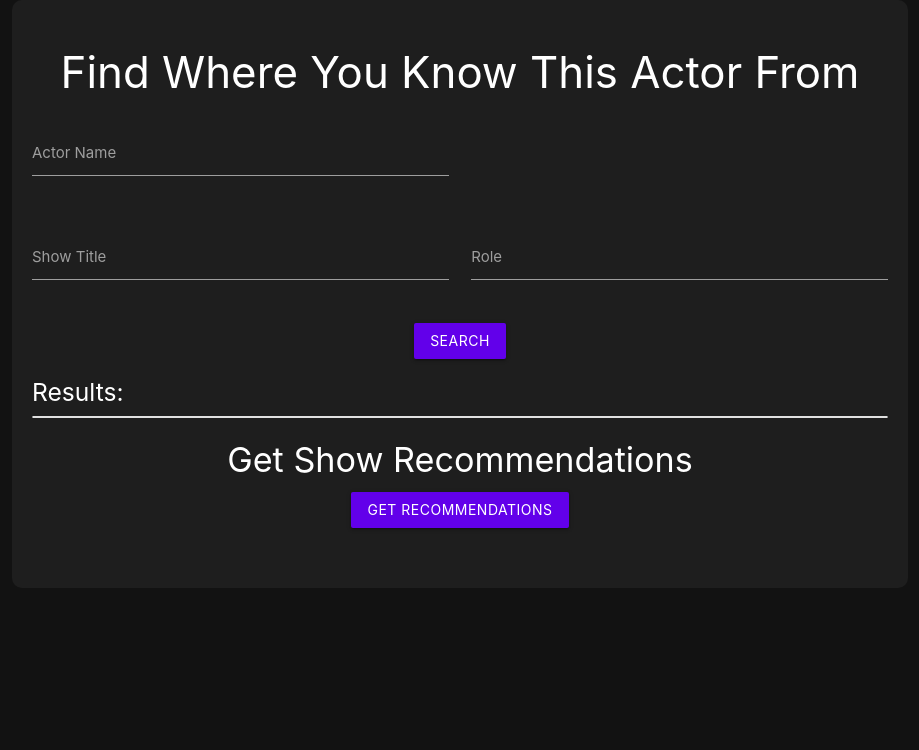
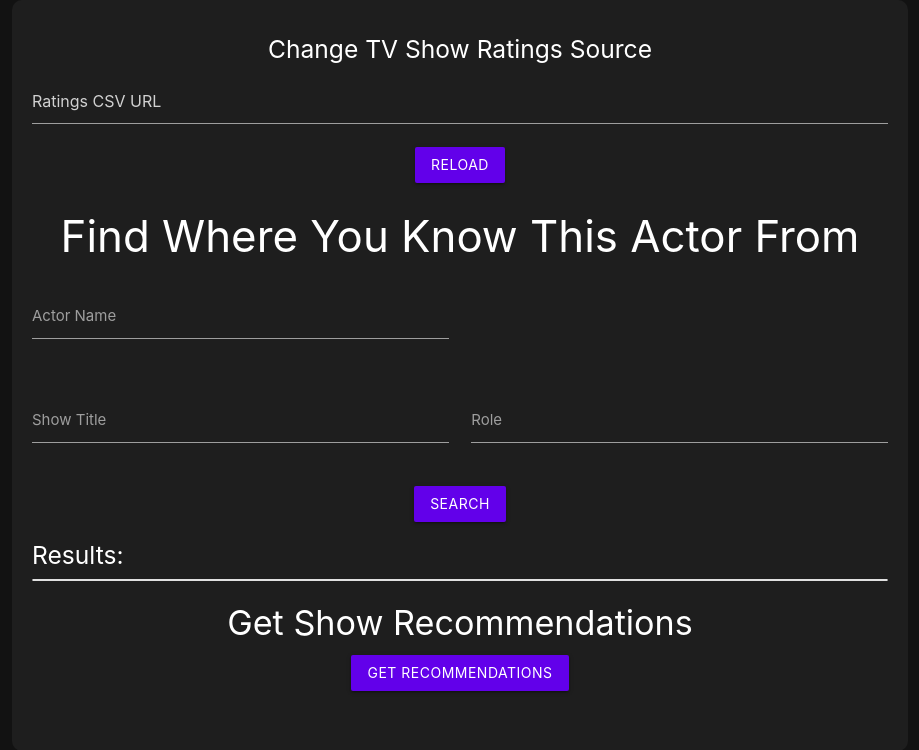
Before and after one commit to GyoniA/VoiceActorCrossReference, a Flask app: page / in a window 1280 px wide. Shown: the top 750 px of the page, without its empty margins (180-1099 px from the left). Run offline with Flask 3, Linux system fonts and the light colour scheme; parts of the project's set-up code (start-up, migrations or seed data) failed here and were passed over.

Commit message:
Add ratings reloading and source changing

```diff
--- a/TVShowRecommender/templates/index.html
+++ b/TVShowRecommender/templates/index.html
@@ -47,6 +47,14 @@
 </head>
 <body>
     <div class="container">
+        <h5 class="center-align">Change TV Show Ratings Source</h5>
+        <div class="input-field col s8">
+            <input type="text" id="csv-source" placeholder="Ratings CSV URL">
+        </div>
+        <div class="row center-align">
+            <button id="reload-btn" class="btn waves-effect waves-light">Reload</button>
+        </div>
+
         <h3 class="center-align">Find Where You Know This Actor From</h3>
 
         <form id="search-form" class="col s12">
@@ -122,6 +130,18 @@
                     });
                 });
         });
+        $("#reload-btn").click(function() {
+                let csvUrl = $("#csv-source").val().trim();
+                $.ajax({
+                    url: "/reload",
+                    type: "POST",
+                    contentType: "application/json",
+                    data: JSON.stringify({ csv_url: csvUrl }),
+                    success: function(response) {
+                        alert(response.message);
+                    }
+                });
+            });
         });
     </script>
 
--- a/TVShowRecommender/web_app.py
+++ b/TVShowRecommender/web_app.py
@@ -7,8 +7,8 @@ from TVShowRecommender.recommender import recommend_shows
 
 app = Flask(__name__)
 
+default_ratings = load_csv_tv_ratings()
 
-default_ratings = load_csv_tv_ratings()
 
 @app.route('/')
 def index():
@@ -36,5 +36,18 @@ def recommend():
     return jsonify(results)
 
 
+@app.route('/reload', methods=['POST'])
+def reload():
+    data = request.json
+    csv_url = data.get('csv_url')
+    global default_ratings
+    if not csv_url or csv_url == 'None' or csv_url == '':
+        default_ratings = load_csv_tv_ratings()
+        return jsonify({"message": "Reloaded default ratings"})
+    else:
+        default_ratings = load_csv_tv_ratings(csv_url)
+        return jsonify({"message": f"Reloaded ratings from {csv_url}"})
+
+
 if __name__ == '__main__':
     app.run(debug=True)
```
Also changed, not shown: README.md. Lines whose indentation alone changed are shown as unchanged.
